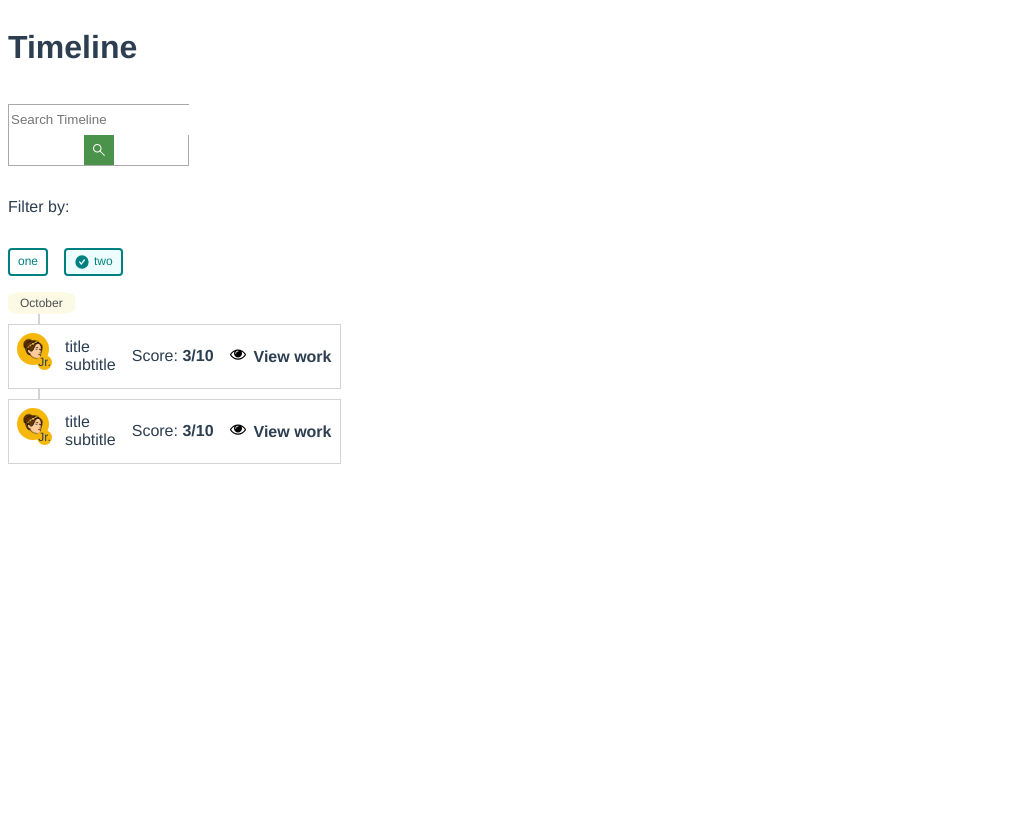
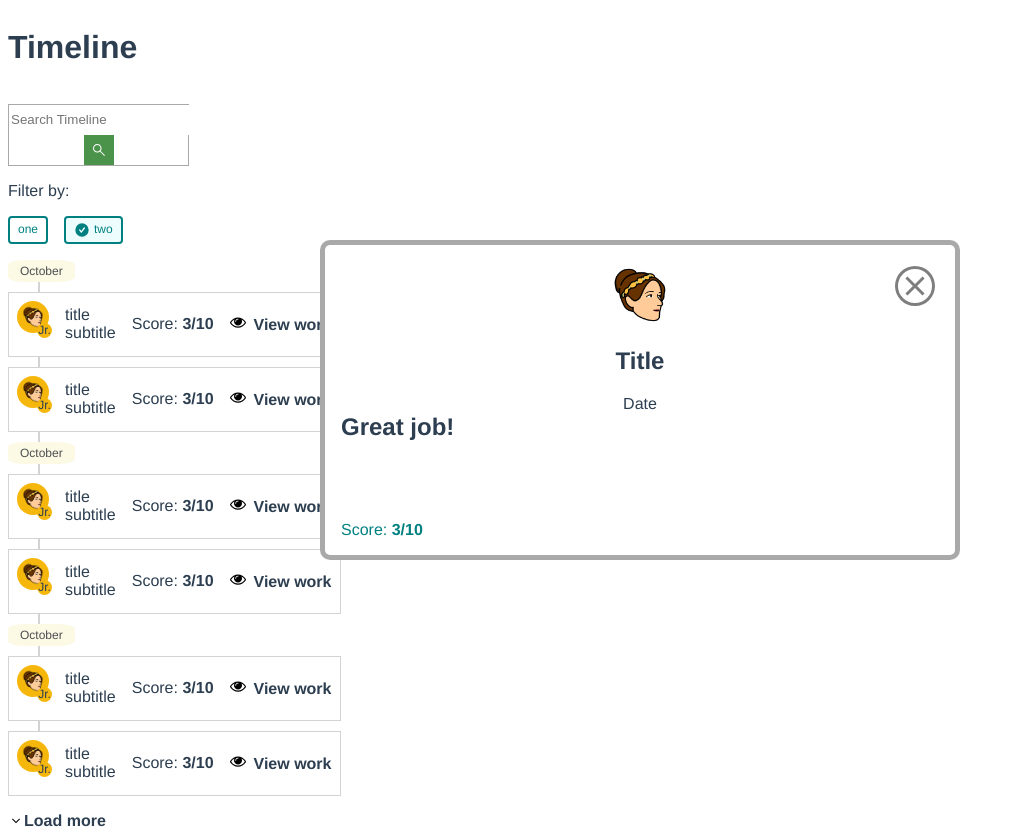
Before and after one commit to gamesgil/front-end-assignment-vue, a Vue app: page / in a window 1280 px wide. Shown: the whole page, without its empty margins (0-1015 px from the left). Before the commit the page ends 800 px from the top, so only its background shows below. Built offline with nearby package versions, Linux system fonts and the light colour scheme.

Commit message:
- added modal - more styling

```diff
--- /dev/null
+++ b/src/assets/css/main.css
@@ -0,0 +1,4 @@
+:root {
+    --secondaryDark: rgb(0, 128, 129);
+    --secondaryLight: rgb(237, 253, 253);
+}
--- a/src/components/Activities.vue
+++ b/src/components/Activities.vue
@@ -16,21 +16,25 @@
 
         <template>
             <div>
-            <Month title="October"></Month>
-            <div class="separator"></div>
-            <Activity title="aaa"></Activity>
-            <div class="separator"></div>
-            <Activity title="aaa"></Activity>
-        </div>
+                <ActivityList isFirst></ActivityList>
+                <ActivityList></ActivityList>
+                <ActivityList></ActivityList>
+            </div>
+            <div class="row">
+                <img src="../assets/more.svg" width="16">
+                <span><strong>Load more</strong></span>
+            </div>
         </template>
+
+        <Modal></Modal>
     </div>
 </template>
 
 <script>
 
 import Tag from '@/components/Tag.vue';
-import Month from '@/components/Month.vue';
-import Activity from '@/components/Activity.vue';
+import ActivityList from '@/components/ActivityList.vue';
+import Modal from '@/components/Modal.vue';
 
 export default {
     name: 'Activities',
@@ -39,8 +43,8 @@ export default {
     },
     components: {
         Tag,
-        Month,
-        Activity
+        ActivityList,
+        Modal
     },
     data() {
         return {
@@ -100,10 +104,11 @@ button[type="submit"]:hover {
     opacity: 1;
 }
 
-div.separator {
-    border-left: 2px solid lightgray;
-    height: 10px;
-    left: 30px;
-    position: relative;
+div.row {
+    display: flex;
+}
+
+div.modal {
+
 }
 </style>
--- /dev/null
+++ b/src/components/ActivityList.vue
@@ -0,0 +1,36 @@
+<template>
+    <div>
+        <div v-if=!isFirst class="separator"></div>
+        <Month title="October"></Month>
+        <div class="separator"></div>
+        <Activity title="aaa"></Activity>
+        <div class="separator"></div>
+        <Activity title="aaa"></Activity>
+    </div>
+</template>
+
+
+<script>
+
+import Month from '@/components/Month.vue';
+import Activity from '@/components/Activity.vue';
+
+export default {
+    name: 'ActivityList',
+    props: {
+        isFirst: Boolean
+    },
+    components: {Month, Activity}
+}
+
+</script>
+
+
+<style>
+div.separator {
+    border-left: 2px solid lightgray;
+    height: 10px;
+    left: 30px;
+    position: relative;
+}
+</style>
--- /dev/null
+++ b/src/components/Modal.vue
@@ -0,0 +1,69 @@
+<template>
+    <div class="modal">
+        <button class="close">
+            <img src="../assets/close.svg" alt="">
+        </button>
+        <img src="../assets/topics/adalovelace.png" width="64">
+        <h2>Title</h2>
+        <p>Date</p>
+        <p class="left comment"><strong>Great job!</strong></p>
+        <p class="left score">Score: <strong>3/10</strong></p>
+    </div>
+</template>
+
+<script>
+export default {
+    name: 'Modal',
+    props: {}
+}
+</script>
+
+<style>
+.modal {
+    display: flex;
+    flex-direction: column;
+    padding: 1rem;
+    position: fixed;
+    top: 50%;
+    left: 50%;
+    transform: translate(-50%, -50%);
+    width: 640px;
+    height: 320px;
+    background-color: white;
+    border: 5px solid darkgray;
+    border-radius: 10px;
+}
+
+button.close {
+    border: none;
+    background: white;
+
+}
+
+button>img {
+    position: fixed;
+    right: 1rem;
+    opacity: 0.5;
+}
+
+img {
+    margin: 0 auto;
+}
+
+p {
+    margin: 0;
+}
+
+p.left {
+    text-align: left;
+}
+
+p.comment {
+    font-size: 1.5rem;
+}
+
+p.score {
+    margin-top: auto;
+    color: var(--secondaryDark);
+}
+</style>
--- a/src/main.js
+++ b/src/main.js
@@ -1,6 +1,7 @@
 import Vue from 'vue';
 import App from './App.vue';
 import router from './router';
+import './assets/css/main.css';
 
 Vue.config.productionTip = false;
 
```
Also changed, not shown: src/assets/close.svg (added), src/assets/more.svg (added).
